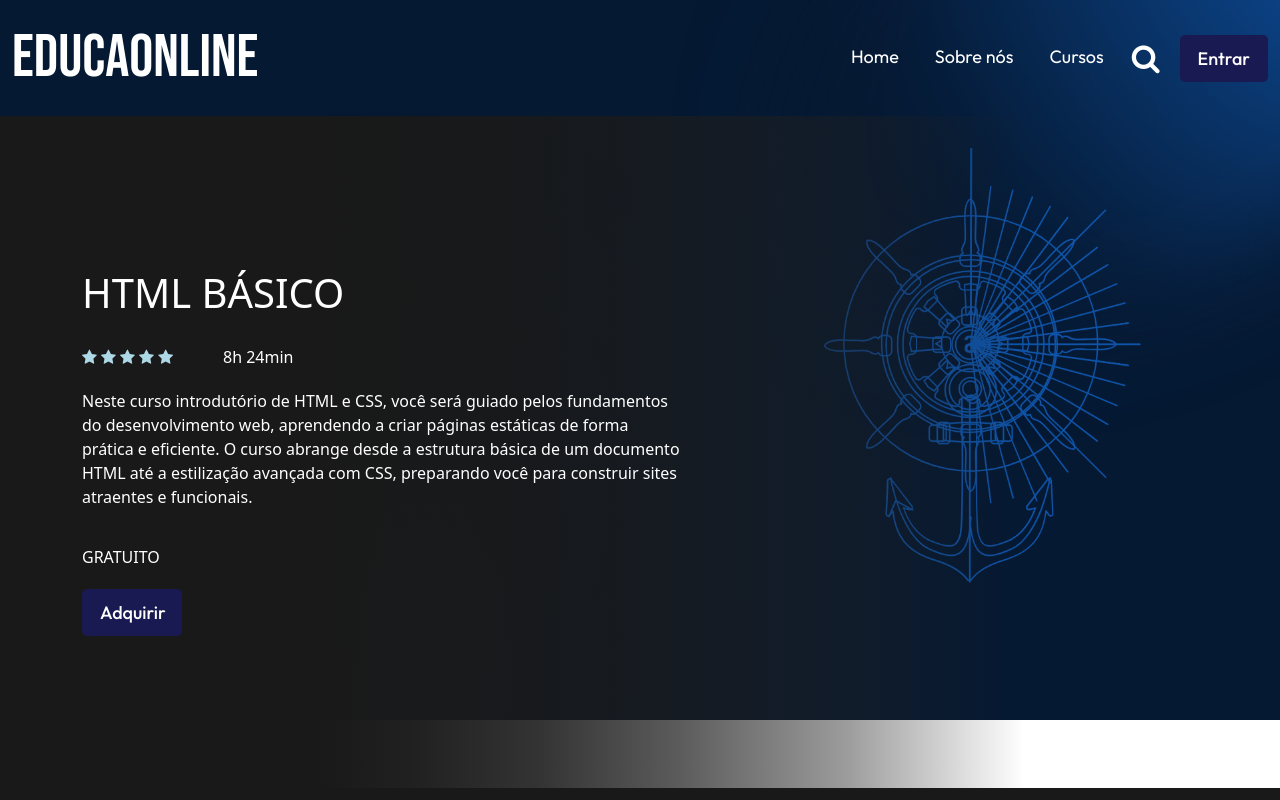
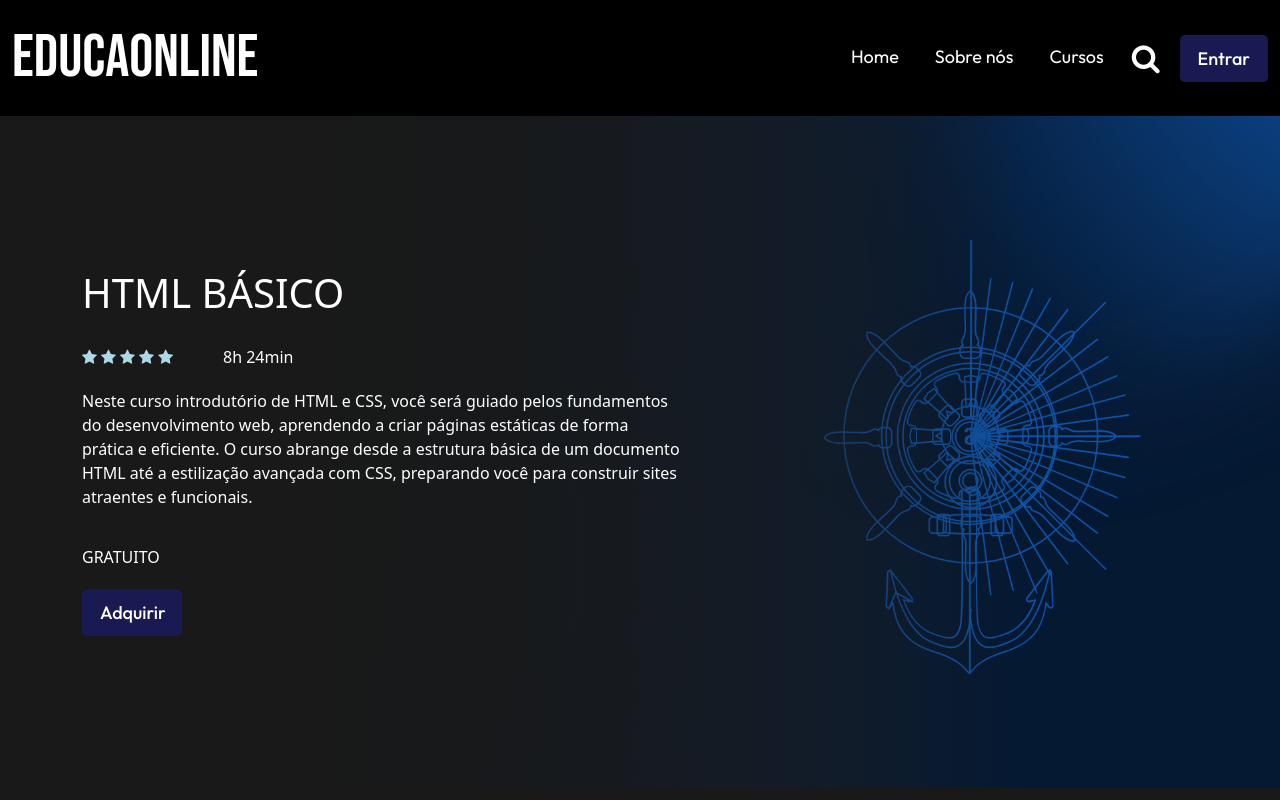
Before and after one commit to elmalvadeza/EducaOnline, a plain HTML site: page pages/main.html in a window 1280 px wide. Shown: the top 800 px of the page. Drawn offline with Linux system fonts and the light colour scheme.

Commit message:
Update main.css

```diff
--- a/css/main.css
+++ b/css/main.css
@@ -1,12 +1,15 @@
 body {
-    background-image: url('../img/Captura\ de\ tela\ 2024-09-22\ 105821.png');
-    background-size: contain;
-    background-repeat: no-repeat;
+    background-color: black;
 }
 
 
 .home {
     min-height: 84vh;
+
+    background-image: url('../img/Captura\ de\ tela\ 2024-09-22\ 105821.png');
+    background-size: cover;
+    background-repeat: no-repeat;
+    background-position: center;
 
 }
 
```
